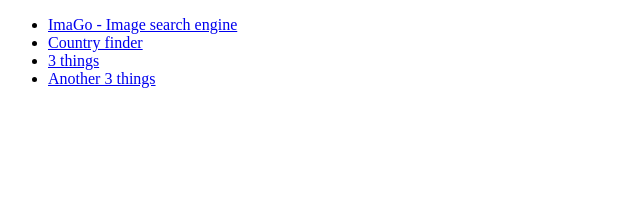
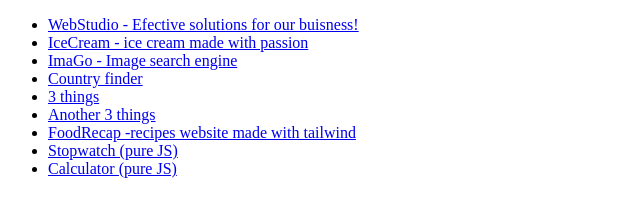
Before and after one commit to KitsuneAkvma/Portfolio, a plain HTML site: page index.html in a window 1280 px wide. Shown: the whole page, without its empty margins (0-640 px from the left). Drawn offline with Linux system fonts and the light colour scheme.

Commit message:
Deploying to gh-pages from @ KitsuneAkvma/Portfolio@46004576085245dc6bf3888b2d75aec0f5912d46 🚀

```diff
--- a/index.html
+++ b/index.html
@@ -1 +1 @@
-<!DOCTYPE html><html lang="en"><head><meta charset="utf-8"><meta http-equiv="X-UA-Compatible" content="IE=edge"><meta name="viewport" content="width=device-width, initial-scale=1.0"><title>M.Martin</title></head><body> <ul> <li> <a href="https://kitsuneakvma.github.io/goit-js-hw-11/">ImaGo - Image search engine</a> </li> <li> <a href="https://kitsuneakvma.github.io/goit-js-hw-10/">Country finder</a> </li> <li> <a href="https://kitsuneakvma.github.io/goit-js-hw-09/">3 things</a> </li> <li> <a href="https://kitsuneakvma.github.io/goit-js-hw-08/">Another 3 things</a> </li> </ul> </body></html>
+<!DOCTYPE html><html lang="en"><head><meta charset="utf-8"><meta http-equiv="X-UA-Compatible" content="IE=edge"><meta name="viewport" content="width=device-width, initial-scale=1.0"><title>M.Martin</title></head><body> <ul> <li> <a href="https://kitsuneakvma.github.io/WebStudio/">WebStudio - Efective solutions for our buisness!</a> </li> <li> <a href="https://kitsuneakvma.github.io/tankteam-project-1/">IceCream - ice cream made with passion </a> </li> <li> <a href="https://kitsuneakvma.github.io/goit-js-hw-11/">ImaGo - Image search engine</a> </li> <li> <a href="https://kitsuneakvma.github.io/goit-js-hw-10/">Country finder</a> </li> <li> <a href="https://kitsuneakvma.github.io/goit-js-hw-09/">3 things</a> </li> <li> <a href="https://kitsuneakvma.github.io/goit-js-hw-08/">Another 3 things</a> </li> <li> <a href="https://kitsuneakvma.github.io/FoodRecap/public/index.html">FoodRecap -recipes website made with tailwind</a> </li> <li> <a href="https://kitsuneakvma.github.io/Vanilla-JS-1-Stopwatch/">Stopwatch (pure JS)</a> </li> <li> <a href="https://kitsuneakvma.github.io/Vanilla-JS-3-Calculator/">Calculator (pure JS)</a> </li> </ul> </body></html>
```
